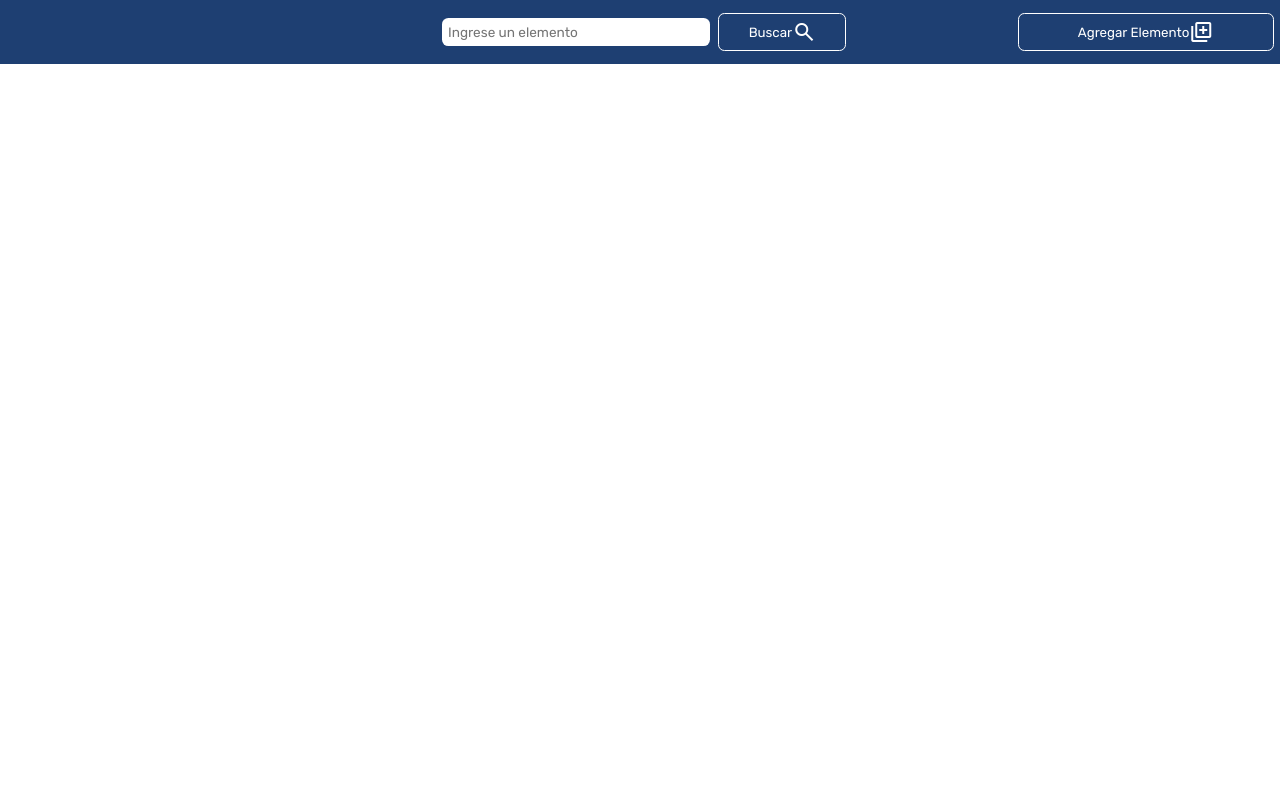
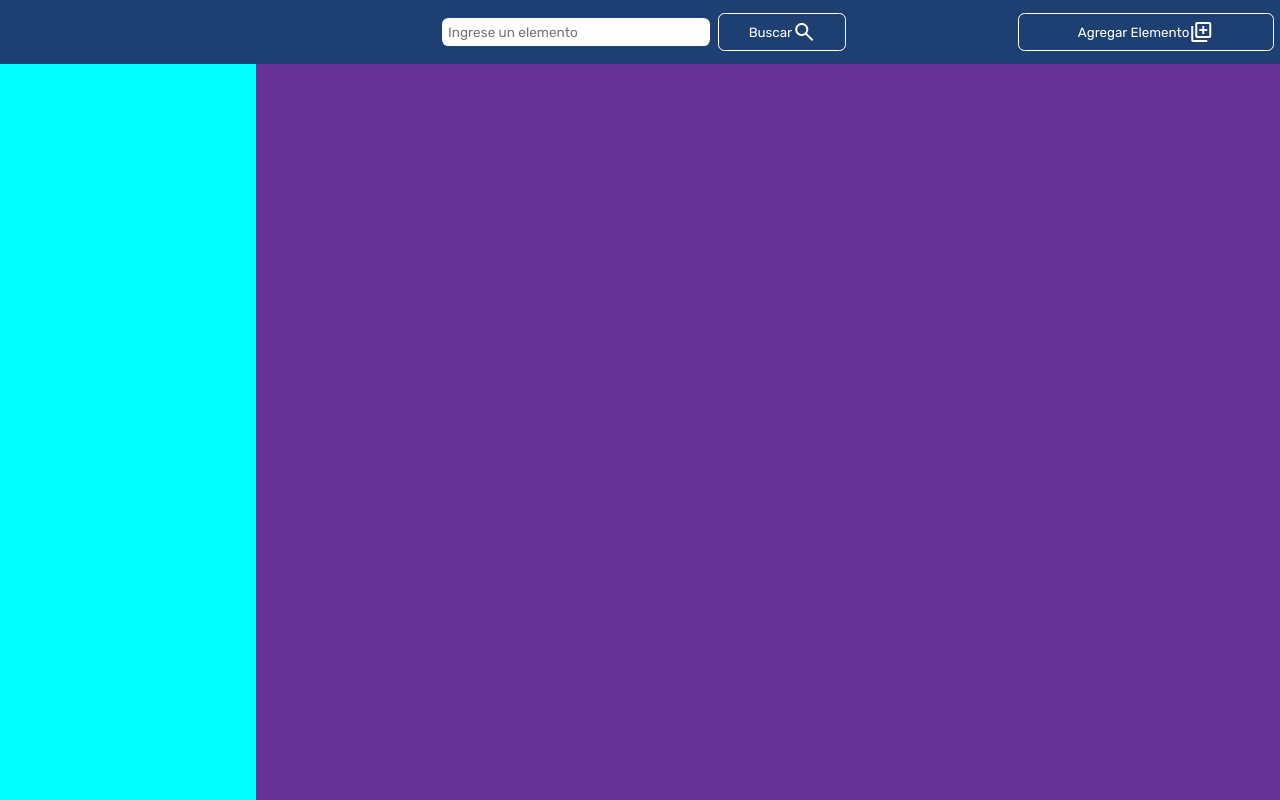
Before and after one commit to sahaderenzo/practico_n8, a website built with Vite: page index.html in a window 1280 px wide. Built offline with nearby package versions, Linux system fonts and the light colour scheme.

Commit message:
Finalizando tercer video

```diff
--- a/index.html
+++ b/index.html
@@ -5,17 +5,23 @@
   <meta charset="UTF-8" />
   <link rel="icon" type="image/svg+xml" href="/vite.svg" />
   <meta name="viewport" content="width=device-width, initial-scale=1.0" />
+
+  <!--Sección donde se vincula con la API de google fonts para traer íconos y fuentes-->
   <link rel="preconnect" href="https://fonts.googleapis.com">
   <link rel="preconnect" href="https://fonts.gstatic.com" crossorigin>
   <link href="https://fonts.googleapis.com/css2?family=Rubik:ital,wght@0,300..900;1,300..900&display=swap"
     rel="stylesheet">
   <link rel="stylesheet"
     href="https://fonts.googleapis.com/css2?family=Material+Symbols+Outlined:opsz,wght,FILL,GRAD@20..48,100..700,0..1,-50..200" />
+
+  <!--Vínculo con el documento de CSS-->
   <link rel="stylesheet" href="style.css">
   <title>Proyecto Final</title>
 </head>
 
 <body>
+
+  <!--HEADER-->
   <header>
 
     <div class="container_principalHeader">
@@ -41,6 +47,20 @@
 
   </header>
 
+
+  <!--MAIN-->
+  <main>
+    <div class="container_view">
+      <div class="list">
+
+      </div>
+
+      <div class="store"></div>
+
+    </div>
+
+  </main>
+
   <script type="module" src="/main.js"></script>
 </body>
 
--- a/style.css
+++ b/style.css
@@ -1,9 +1,11 @@
+/*GENERALES*/
 * {
   margin: 0;
   padding: 0;
   font-family: "Rubik", sans-serif;
 }
 
+/*HEADER*/
 .container_principalHeader {
   width: 100vw;
   height: 8vh;
@@ -74,3 +76,19 @@
   background-color: #4a6994;
   transition: .2s ease;
 }
+
+/*MAIN*/
+.container_view {
+  display: grid;
+  grid-template-columns: .2fr .8fr;
+}
+
+.list {
+  background-color: aqua;
+  height: 92vh;
+}
+
+.store {
+  height: 92vh;
+  background-color: rebeccapurple;
+}
```
